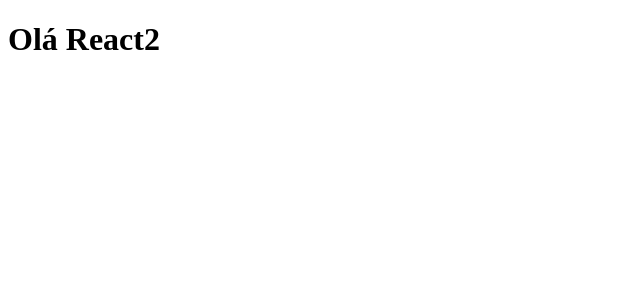
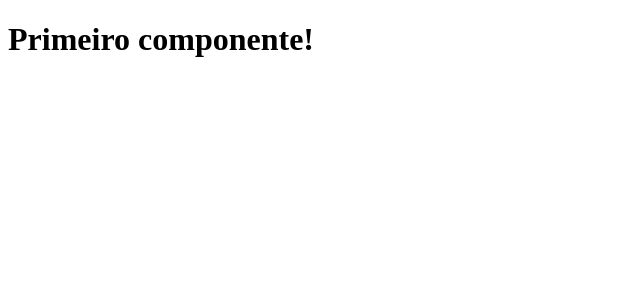
Before and after one commit to renattomartins/learning-react, a React app: page / in a window 1280 px wide. Shown: the top 300 px of the page, without its empty margins (0-640 px from the left). Built offline with nearby package versions, Linux system fonts and the light colour scheme.

Commit message:
Include the first sample of a react component

```diff
--- /dev/null
+++ b/src/component.jsx
@@ -0,0 +1,5 @@
+import React from 'react'
+
+export default function() {
+    return <h1>Primeiro componente!</h1>
+}
--- a/src/index.jsx
+++ b/src/index.jsx
@@ -1,4 +1,5 @@
 import React from 'react'
 import ReactDOM from 'react-dom'
+import Component from './component.jsx'
 
-ReactDOM.render(<h1>Olá React2</h1>, document.getElementById('app'))
+ReactDOM.render(<Component />, document.getElementById('app'))
```
